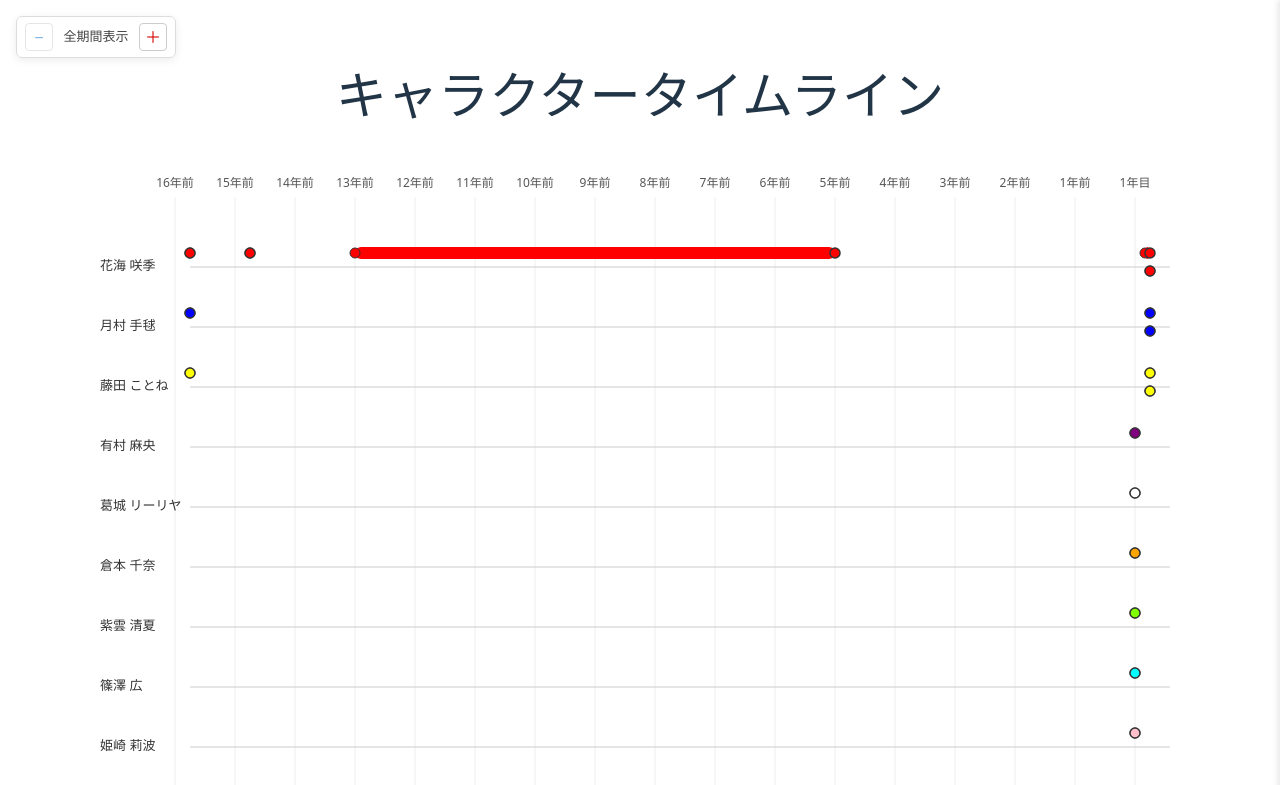
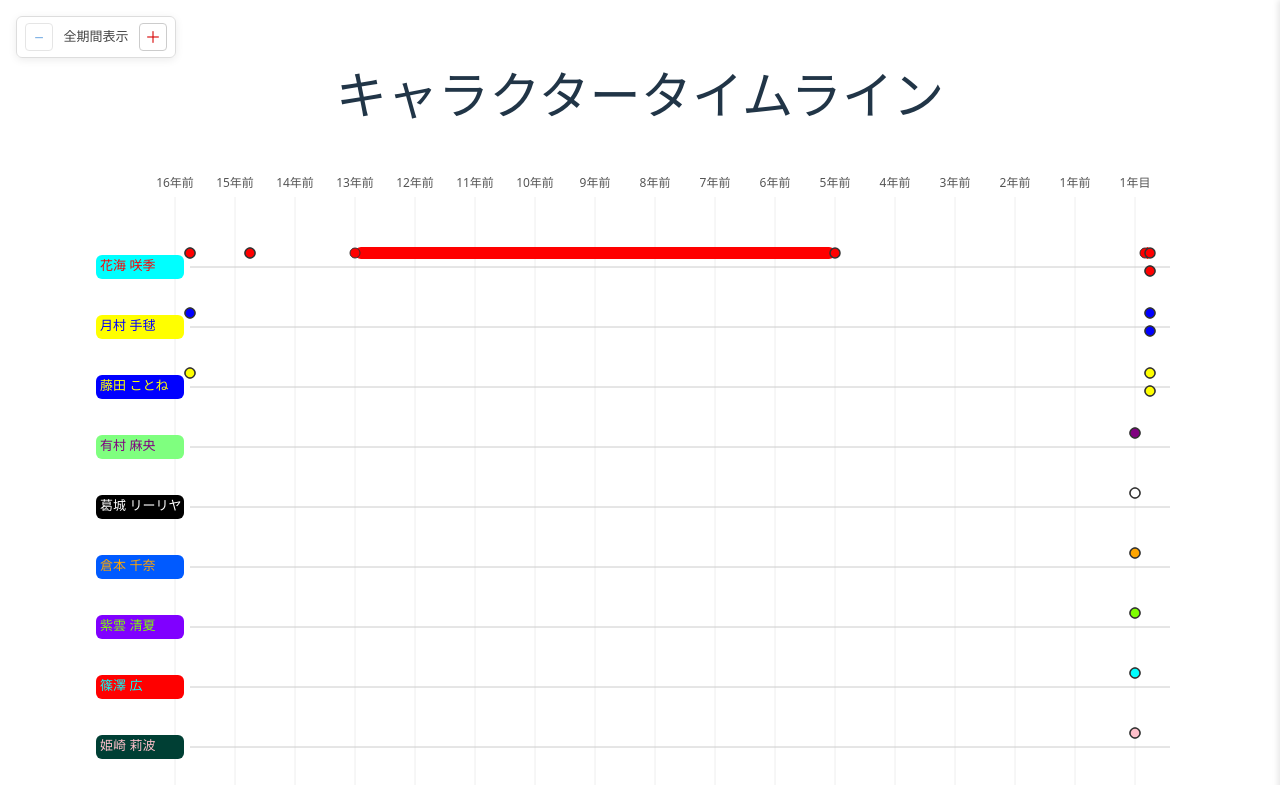
Before and after one commit to rectaris/gakumasu-timeline, a Vue app: page / in a window 1280 px wide. Shown: the top 785 px of the page. Built offline with nearby package versions, Linux system fonts and the light colour scheme.

Commit message:
timeline characters update

```diff
--- a/src/App.vue
+++ b/src/App.vue
@@ -67,6 +67,30 @@ function updateUrl(eventId) {
     window.location.pathname + (query ? "?" + query : "");
 
   history.replaceState(null, "", newUrl);
+}
+
+function normalizeHexColor(color) {
+  if (!color) return null;
+  const hex = color.replace("#", "");
+  if (hex.length === 3) {
+    return `#${hex
+      .split("")
+      .map(ch => ch + ch)
+      .join("")}`;
+  }
+  if (hex.length === 6) return `#${hex}`;
+  return null;
+}
+
+function invertHexColor(color) {
+  const hex = normalizeHexColor(color);
+  if (!hex) return "#ffffff";
+  const r = 255 - parseInt(hex.slice(1, 3), 16);
+  const g = 255 - parseInt(hex.slice(3, 5), 16);
+  const b = 255 - parseInt(hex.slice(5, 7), 16);
+  return `#${r.toString(16).padStart(2, "0")}${g
+    .toString(16)
+    .padStart(2, "0")}${b.toString(16).padStart(2, "0")}`;
 }
 
 // レーン設定
@@ -761,12 +785,20 @@ onUnmounted(() => {
     <g v-for="(char, index) in characters" :key="char.id">
 
       <!-- キャラ名 -->
+      <rect
+        x="6"
+        :y="laneCenterY(index) - 12"
+        :width="leftLabelWidth - 12"
+        height="24"
+        :fill="invertHexColor(char.color)"
+        rx="6"
+      />
       <text
         x="10"
         :y="laneCenterY(index)"
         font-size="13"
         dominant-baseline="middle"
-        fill="#333"
+        :fill="char.color"
       >
         {{ char.name }}
       </text>
```
